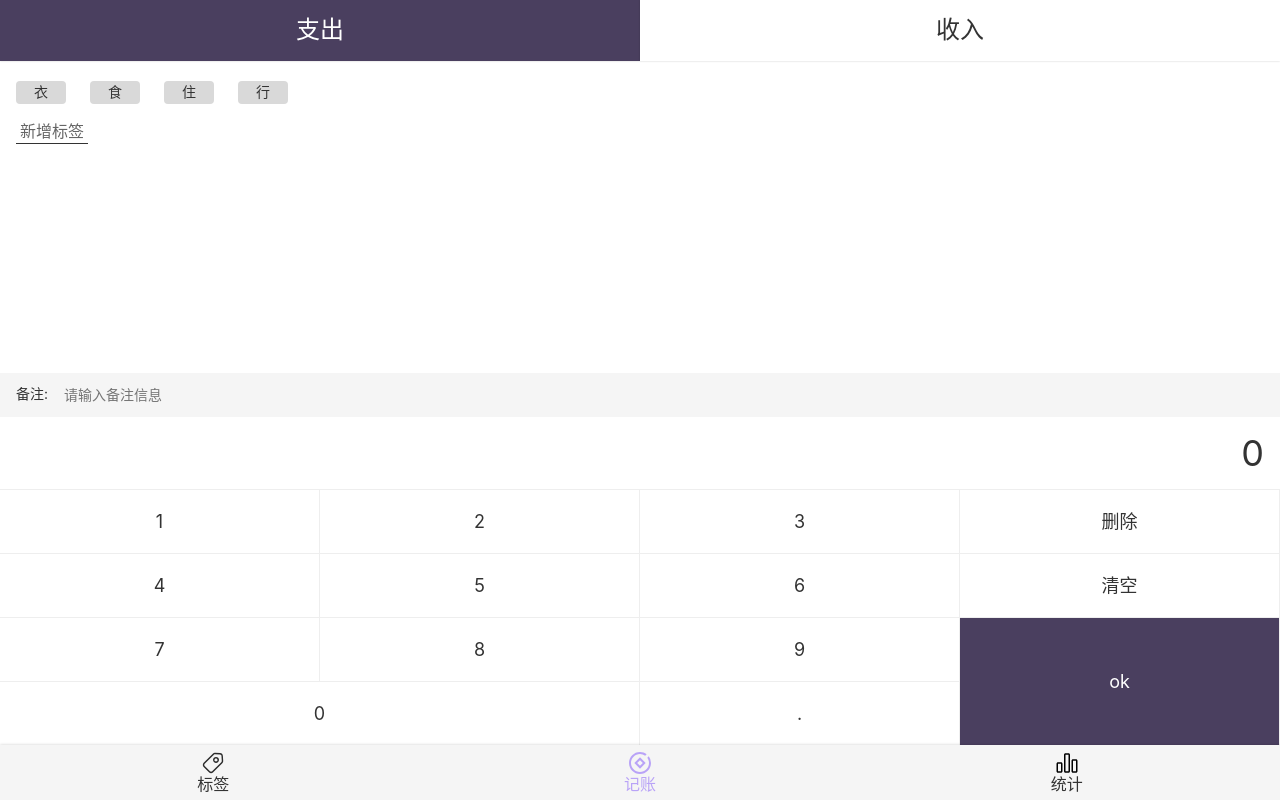
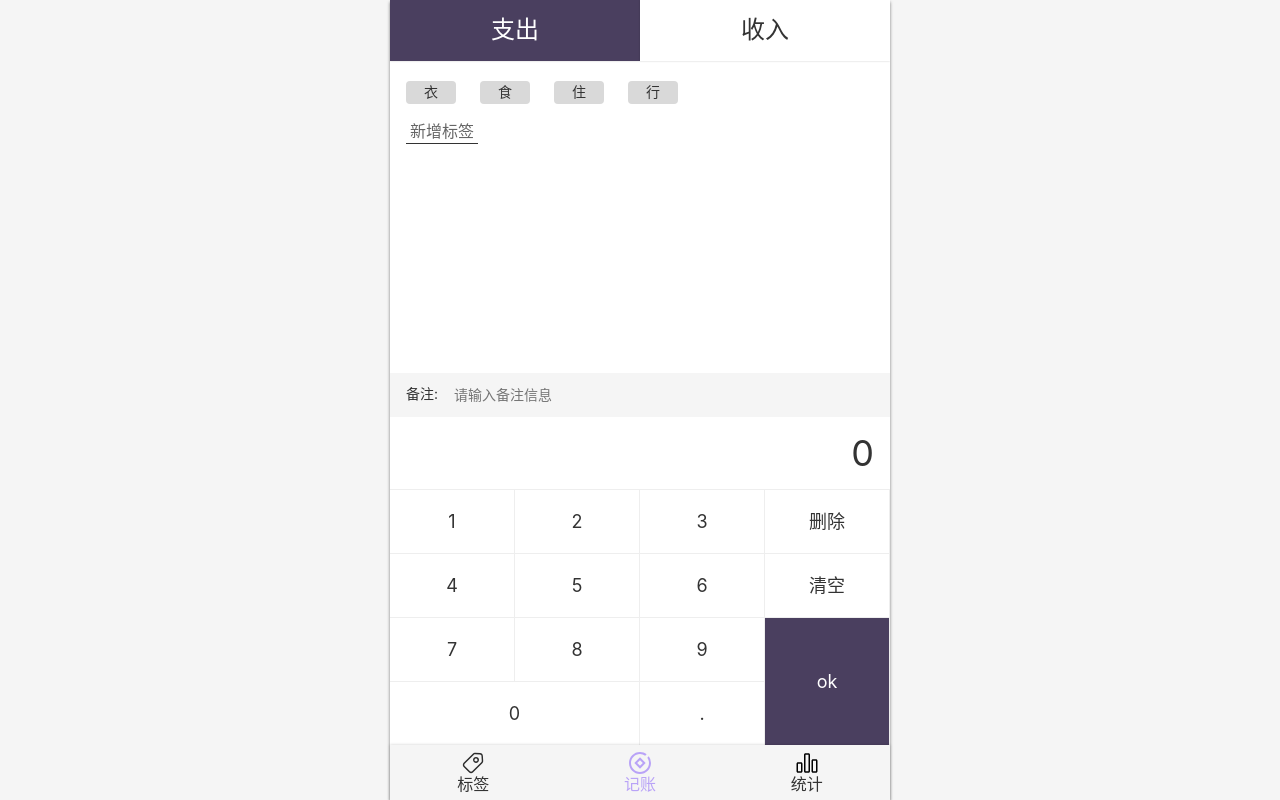
Before and after one commit to MRhuo857/morney-1, a React app: page /#/money in a window 1280 px wide. Built offline with nearby package versions, Linux system fonts and the light colour scheme.

Commit message:
设置宽度，去掉滚动条

```diff
--- a/src/App.tsx
+++ b/src/App.tsx
@@ -11,8 +11,15 @@ import Tags from 'views/Tags';
 import Money from './views/Money';
 import Statistics from './views/Statistics';
 import {Tag} from './views/Tag';
+import styled from 'styled-components';
+const AppWrapper=styled.div`
+  max-width: 500px;
+  margin: 0 auto;
+  box-shadow: 0 2px 3px rgba(0,0,0,0.5);
+`
 function App() {
   return (
+    <AppWrapper>
       <Router>
         <Switch>
           <Route exact path="/tags" >
@@ -33,6 +40,8 @@ function App() {
           </Route>
         </Switch>
       </Router>
+    </AppWrapper>
+
   );
 }
 function NoMatch() {
--- a/src/components/Layout.tsx
+++ b/src/components/Layout.tsx
@@ -10,6 +10,9 @@ const Wrapper = styled.div`
 const Main = styled.div`
   flex-grow: 1;
   overflow: auto;
+  &::-webkit-scrollbar{
+      display: none;
+  }
 `;
 type Props = {
   scrollTop?: number
@@ -19,10 +22,10 @@ type Props = {
 const Layout: React.FC<Props> = (props) => {
   const mainRef = useRef<HTMLDivElement>(null);
   useEffect(() => {
-    setTimeout(()=>{
+    setTimeout(() => {
       if (!mainRef.current) {return;}
       mainRef.current.scrollTop = props.scrollTop!;
-    },0)
+    }, 0);
   }, [props.scrollTop]);
 
   return (
```
Lines whose indentation alone changed are shown as unchanged.
